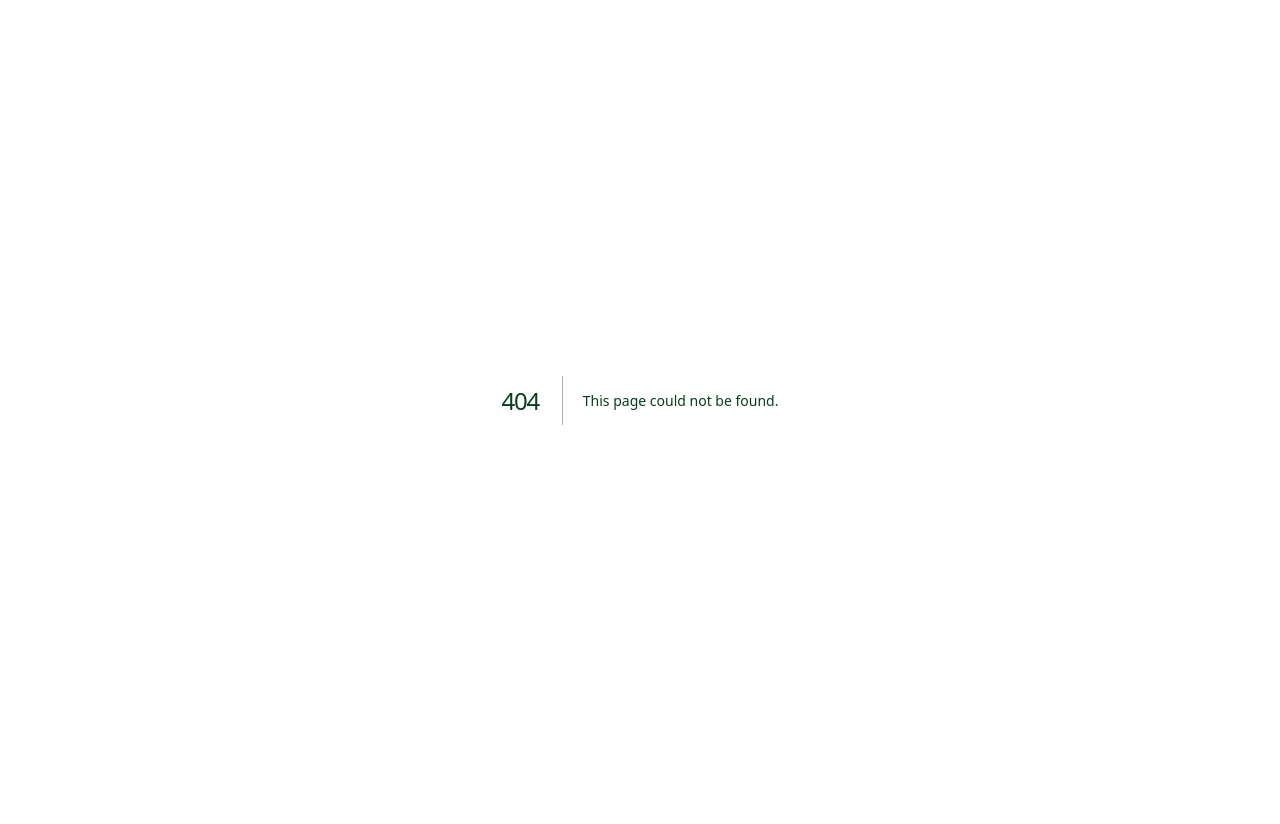
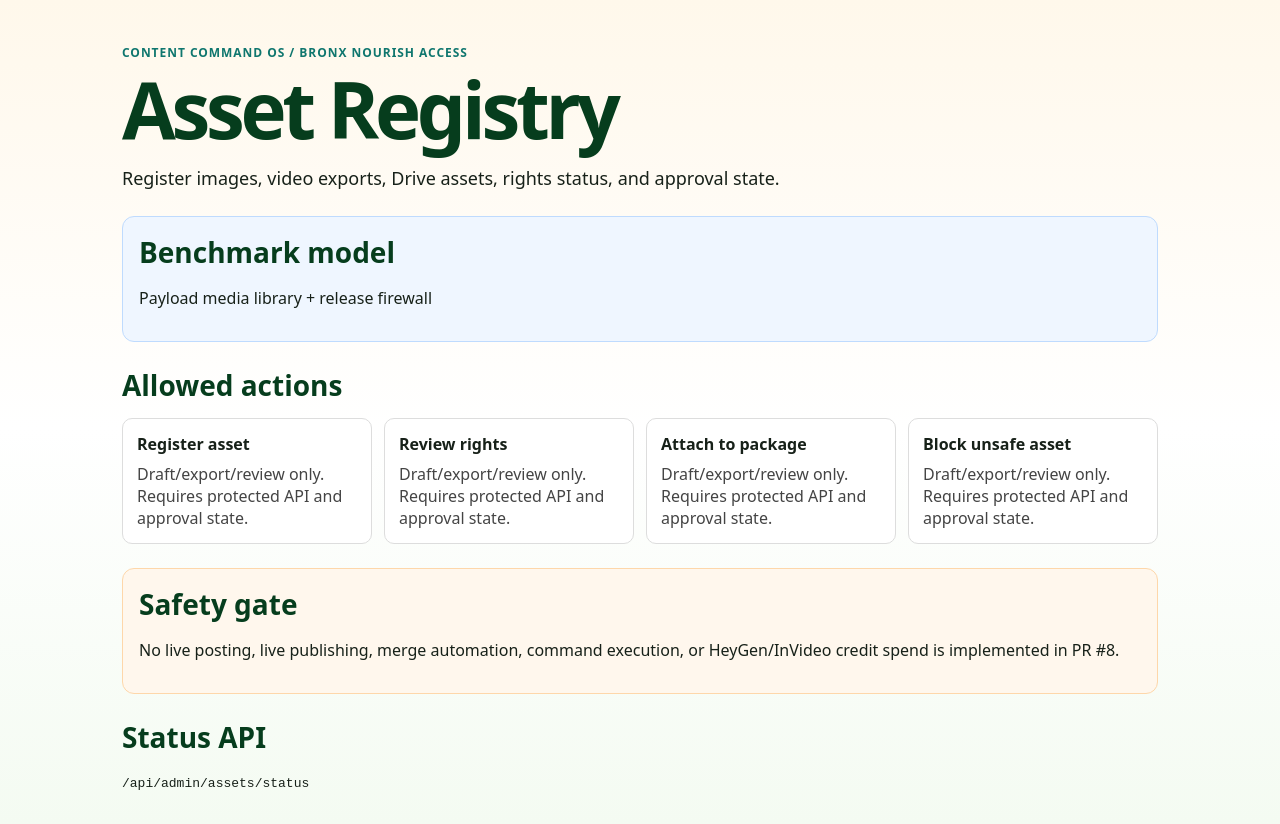
Before and after one commit to XPS-IINTELLIGENCE-SYSTEMS/bronx-nurish-access, a Next.js app: page /admin/assets in a window 1280 px wide. Before the commit this address had no page. Before the commit the page ends 800 px from the top, so only its background shows below. Built offline with nearby package versions, Linux system fonts and the light colour scheme.

Commit message:
Add Content Command assets page

```diff
--- /dev/null
+++ b/app/admin/assets/page.tsx
@@ -0,0 +1,5 @@
+import ContentCommandModulePage from "../content-command-page";
+
+export default function Page() {
+  return <ContentCommandModulePage moduleKey="assets" />;
+}
```
